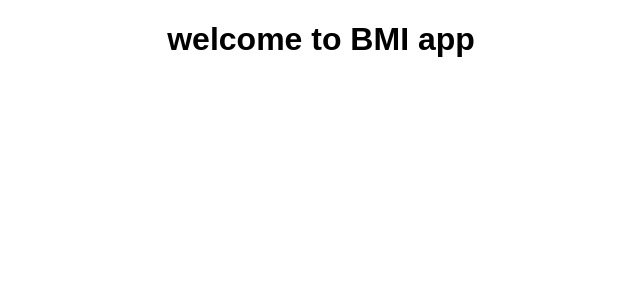
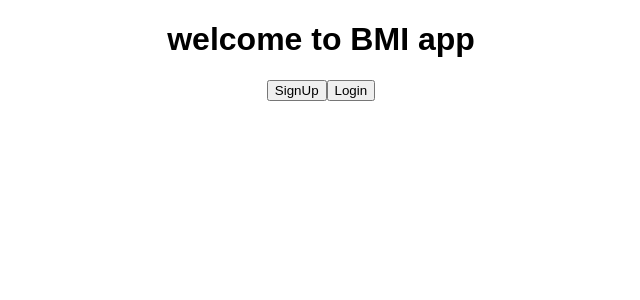
Before and after one commit to rajivravindrapathak/UserBMICalculationSystem_MERN, a React (Create React App) app in the folder fronted/: page / in a window 1280 px wide. Shown: the top 300 px of the page, without its empty margins (319-959 px from the left). Built offline with nearby package versions, Linux system fonts and the light colour scheme.

Commit message:
Add files via upload

```diff
--- a/fronted/src/Components/AllRoutes.jsx
+++ b/fronted/src/Components/AllRoutes.jsx
@@ -1,6 +1,7 @@
 import React from 'react'
 import { Route, Routes } from 'react-router-dom'
 import CalculateBMI from './CalculateBMI'
+import HomePage from './HomePage'
 import Login from './Login'
 import Logout from './Logout'
 import SignUp from './SignUp'
@@ -9,7 +10,7 @@ const AllRoutes = () => {
     return (
         <div>
             <Routes>
-                <Route path='/' element={<h1>welcome to BMI app</h1>} />
+                <Route path='/' element={<HomePage />} />
                 <Route path='/signup' element={<SignUp />}/>
                 <Route path='/login' element={<Login />} />
                 <Route path='/calculateBMI' element={<CalculateBMI />} />
--- a/fronted/src/Components/CalculateBMI.jsx
+++ b/fronted/src/Components/CalculateBMI.jsx
@@ -1,4 +1,5 @@
 import React, { useState } from 'react'
+import { Link } from 'react-router-dom'
 
 const CalculateBMI = () => {
 
@@ -25,7 +26,7 @@ const CalculateBMI = () => {
             console.log(res)
             setData(res)
         })
-        alert("Bmi")
+        alert("You can achieve calculated BMI value")
     }
 
     console.log(data)
@@ -37,20 +38,14 @@ const CalculateBMI = () => {
             <input type='text' placeholder='height in feet' onChange={(e) => setHeight(e.target.value)} />
             <input type='text' placeholder='weight in kg' onChange={(e) => setWeight(e.target.value)} />
             <button onClick={handleSubmit}>CalculateBMI</button>
+            <Link to='/logout'><button>GoTOLogoutPage</button></Link>
 
+             <div>
+                <br />
+                BMI Value: {data.BMI}
+            </div>
         </div>
 
-            // <div>
-            //     {
-            //         data.map((e) => {
-            //             return (
-            //                 <div key={e.id}>
-            //                     <div>{e.BMI}</div>
-            //                 </div>
-            //             )
-            //         })
-            //     }
-            // </div>
 
 
     )
--- /dev/null
+++ b/fronted/src/Components/HomePage.jsx
@@ -0,0 +1,20 @@
+import React from "react";
+import { Link } from "react-router-dom";
+import './HomePage.module.css'
+
+const HomePage = () => {
+
+    return (
+        <div>
+            <div className="mainDiv">
+                <h1>welcome to BMI app</h1>
+                <div className="subDiv">
+                        <Link to='/signup'><button className="btn">SignUp</button></Link>
+                        <Link to='/login'><button className="btn">Login</button></Link>
+                </div>
+            </div>
+        </div>
+     );
+}
+
+export default HomePage;
--- /dev/null
+++ b/fronted/src/Components/HomePage.module.css
@@ -0,0 +1,27 @@
+.mainDiv {
+    width: 100%;
+    height: 15rem;
+    background-color: rgb(16, 187, 187);
+    color: white;
+    margin-top: -21px;
+    padding-top: 20px;
+}
+
+
+.btn {
+    width: 15rem;
+    height: 4rem;
+    border: none;
+    font-size: large;
+    font-weight: bold;
+    background-color: teal;
+    color: white;
+    justify-content: space-around;
+    margin-left: 8%;
+    cursor: pointer;
+    border-radius: 4%;
+}
+
+.btn:hover {
+    background-color: rgb(6, 136, 136);
+}
--- a/fronted/src/Components/Login.jsx
+++ b/fronted/src/Components/Login.jsx
@@ -1,4 +1,5 @@
 import React, { useState } from 'react'
+import { Link } from 'react-router-dom'
 
 const Login = () => {
 
@@ -23,6 +24,7 @@ const Login = () => {
             localStorage.setItem("token", res.token)
             console.log(res.token)
         })
+        alert('Login Successful Please Click On Ok To Further go and calculate BMI')
     }
 
 
@@ -31,8 +33,9 @@ const Login = () => {
             <h1>Login page</h1>
             <input type='email' placeholder='email' onChange={(e) => setEmail(e.target.value)} />
             <input type='password' placeholder='password' onChange={(e) => setPassword(e.target.value)} />
-            <button onClick={handleSubmit}>Login</button>
+            <Link to='/calculateBMI'><button onClick={handleSubmit}>Login</button></Link>
         </div>
+
     )
 }
 
--- a/fronted/src/Components/SignUp.jsx
+++ b/fronted/src/Components/SignUp.jsx
@@ -22,6 +22,7 @@ const SignUp = () => {
         })
         .then((res) => res.json())
         .then((res) => console.log(res))
+        alert('SignUp Successful Please Click On Ok To Further go and calculate BMI')
     }
 
 
```
